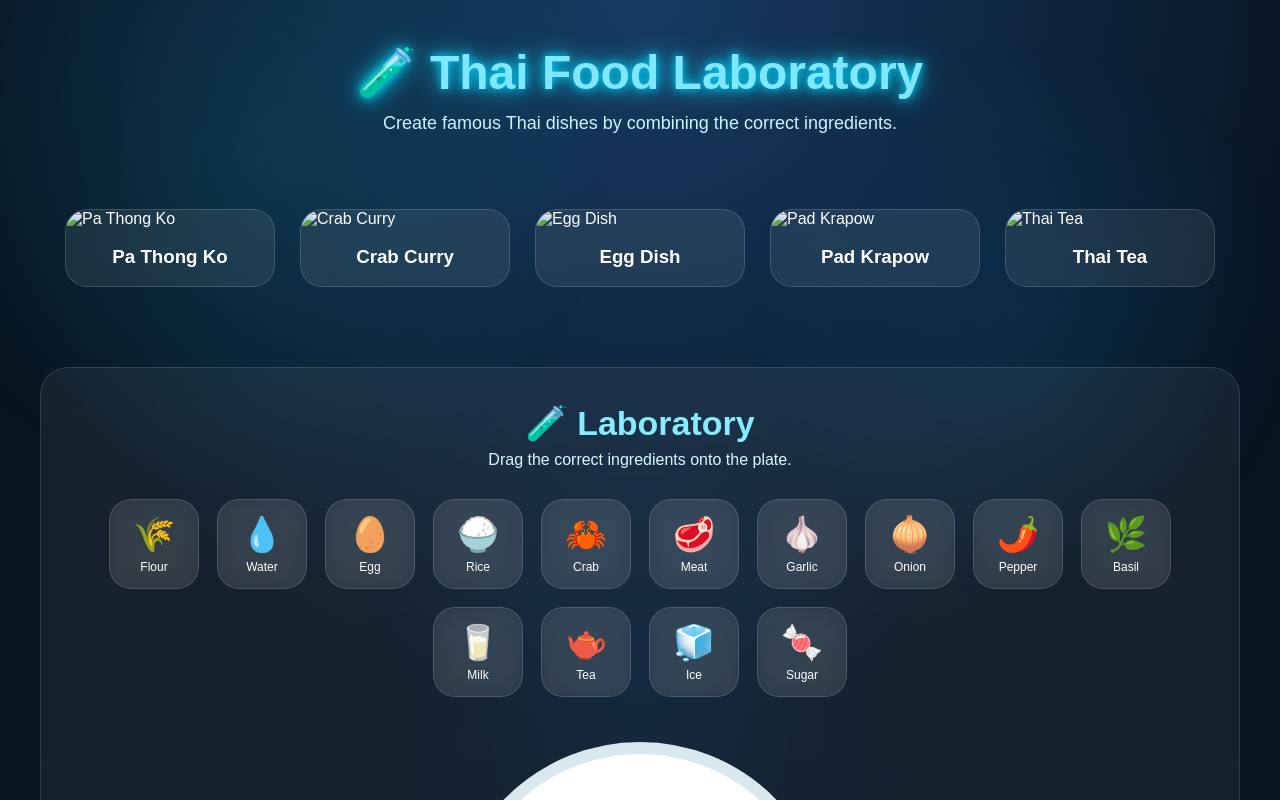
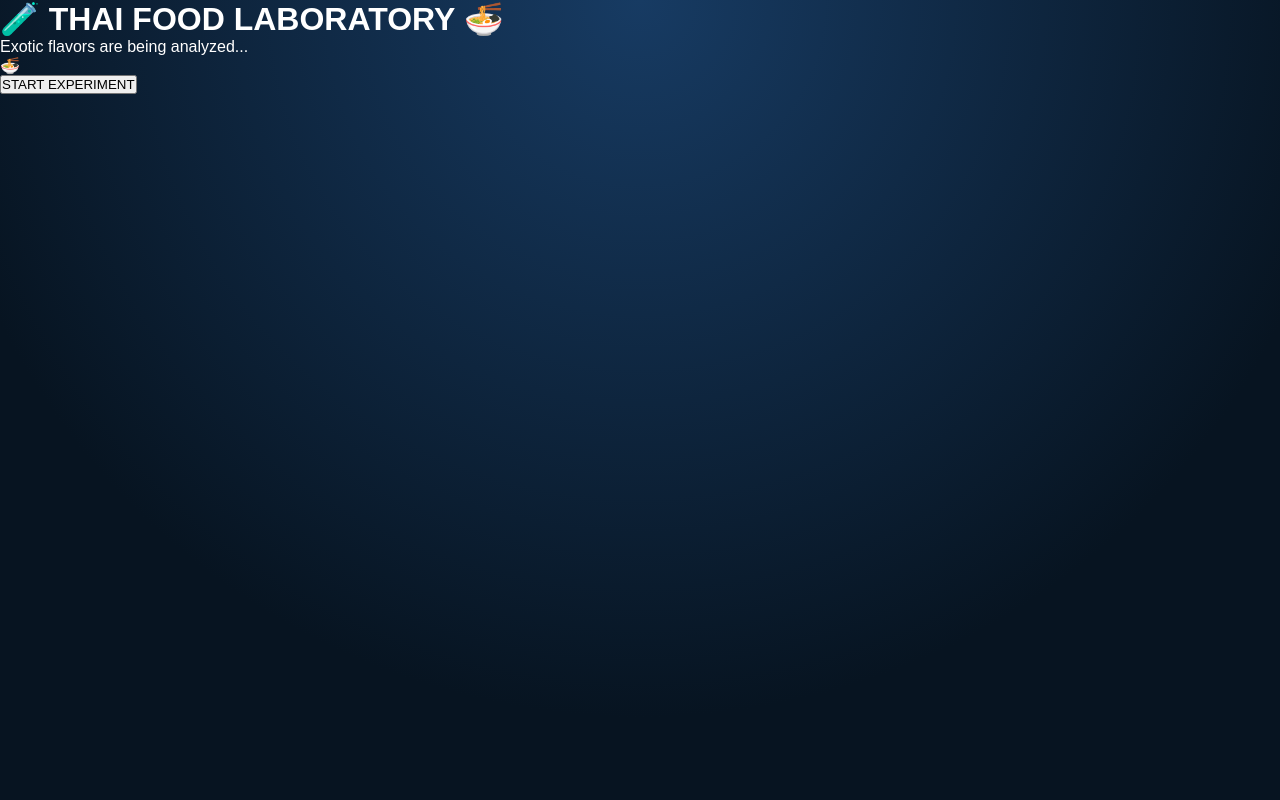
Before and after one commit to rulinglady3-dev/THA-_FOOD_LAB, a plain HTML site: page index.html in a window 1280 px wide. Drawn offline with Linux system fonts and the light colour scheme.

Commit message:
Refactor index.html structure and content

```diff
--- a/index.html
+++ b/index.html
@@ -1,129 +1,53 @@
 <!DOCTYPE html>
 <html lang="tr">
+<head>
+<meta charset="UTF-8">
+<meta name="viewport" content="width=device-width, initial-scale=1.0">
 
-<head>
-    <meta charset="UTF-8">
-    <meta name="viewport" content="width=device-width, initial-scale=1.0">
+<title>Thai Food Laboratory</title>
 
-    <title>Thai Food Laboratory</title>
+<link rel="stylesheet" href="style.css">
 
-    <link rel="stylesheet" href="style.css">
 </head>
 
 <body>
 
-    <!-- Arka Plan -->
-    <div class="background"></div>
+<div class="lab">
 
-    <!-- Hareketli Parçacıklar -->
-    <canvas id="particleCanvas"></canvas>
+    <h1>
+        🧪 THAI FOOD LABORATORY 🍜
+    </h1>
 
-    <!-- Üst Başlık -->
-    <header>
+    <p class="subtitle">
+        Exotic flavors are being analyzed...
+    </p>
 
-        <h1>🧪 Thai Food Laboratory</h1>
 
-        <p>Create famous Thai dishes by combining the correct ingredients.</p>
+    <div class="scanner">
 
-    </header>
+        <div class="scan-line"></div>
 
-    <!-- Yemek Kartları -->
-    <section class="food-list">
-
-        <div class="food-card" data-food="pathongko">
-            <img src="images/food1.jpg" alt="Pa Thong Ko">
-            <h3>Pa Thong Ko</h3>
+        <div class="food">
+            🍜
         </div>
 
-        <div class="food-card" data-food="crab">
-            <img src="images/food2.jpg" alt="Crab Curry">
-            <h3>Crab Curry</h3>
-        </div>
+    </div>
 
-        <div class="food-card" data-food="egg">
-            <img src="images/food3.jpg" alt="Egg Dish">
-            <h3>Egg Dish</h3>
-        </div>
 
-        <div class="food-card" data-food="krapow">
-            <img src="images/food4.jpg" alt="Pad Krapow">
-            <h3>Pad Krapow</h3>
-        </div>
+    <button id="start">
+        START EXPERIMENT
+    </button>
 
-        <div class="food-card" data-food="thaitea">
-            <img src="images/thai-tea.jpg" alt="Thai Tea">
-            <h3>Thai Tea</h3>
-        </div>
 
-    </section>
-      <!-- Laboratory -->
+    <div id="result">
 
-    <section class="laboratory">
+    </div>
 
-        <div class="lab-title">
-            <h2>🧪 Laboratory</h2>
-            <p>Drag the correct ingredients onto the plate.</p>
-        </div>
 
-        <!-- Ingredient Area -->
+</div>
 
-        <div class="ingredients" id="ingredients">
 
-            <div class="ingredient" draggable="true" data-item="flour">🌾<span>Flour</span></div>
-
-            <div class="ingredient" draggable="true" data-item="water">💧<span>Water</span></div>
-
-            <div class="ingredient" draggable="true" data-item="egg">🥚<span>Egg</span></div>
-
-            <div class="ingredient" draggable="true" data-item="rice">🍚<span>Rice</span></div>
-
-            <div class="ingredient" draggable="true" data-item="crab">🦀<span>Crab</span></div>
-
-            <div class="ingredient" draggable="true" data-item="meat">🥩<span>Meat</span></div>
-
-            <div class="ingredient" draggable="true" data-item="garlic">🧄<span>Garlic</span></div>
-
-            <div class="ingredient" draggable="true" data-item="onion">🧅<span>Onion</span></div>
-
-            <div class="ingredient" draggable="true" data-item="pepper">🌶️<span>Pepper</span></div>
-
-            <div class="ingredient" draggable="true" data-item="basil">🌿<span>Basil</span></div>
-
-            <div class="ingredient" draggable="true" data-item="milk">🥛<span>Milk</span></div>
-
-            <div class="ingredient" draggable="true" data-item="tea">🫖<span>Tea</span></div>
-
-            <div class="ingredient" draggable="true" data-item="ice">🧊<span>Ice</span></div>
-
-            <div class="ingredient" draggable="true" data-item="sugar">🍬<span>Sugar</span></div>
-
-        </div>
-
-        <!-- Plate -->
-
-        <div class="plate-area">
-
-            <div id="plate" class="plate">
-
-                <img id="resultImage" src="" alt="">
-
-                <p id="plateText">
-                    Drop ingredients here
-                </p>
-
-            </div>
-
-        </div>
-
-        <!-- Message -->
-
-        <div id="message" class="message">
-            Experiment Complete!
-        </div>
-
-    </section>
-
-    <script src="script.js"></script>
+<script src="script.js"></script>
 
 </body>
 </html>
```
